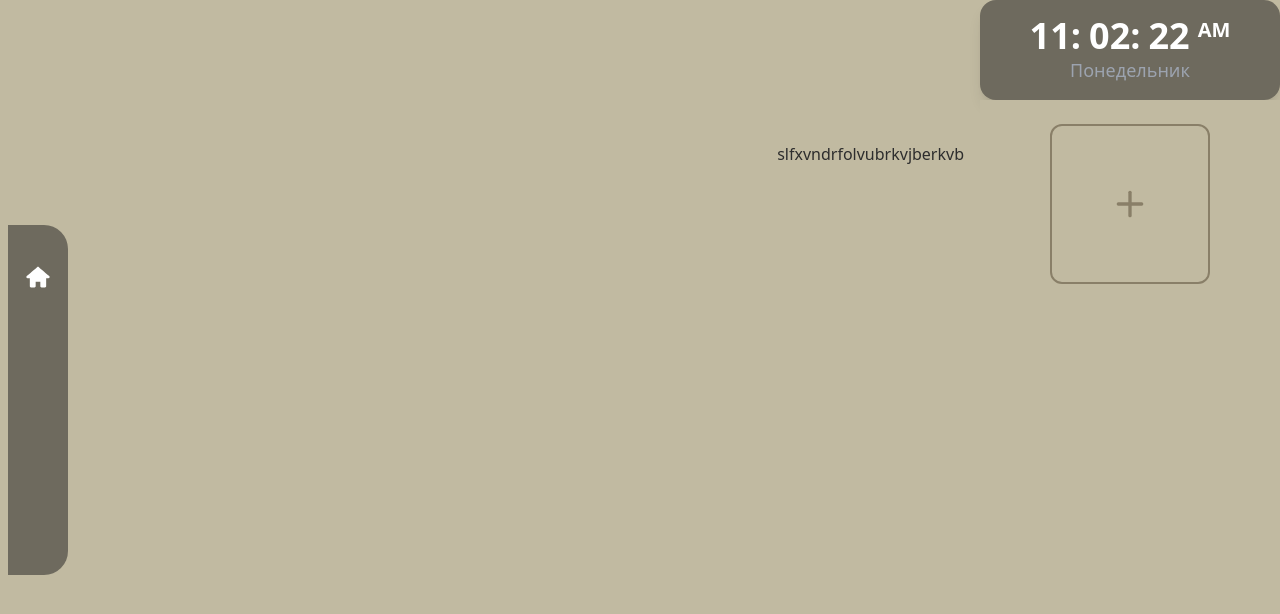
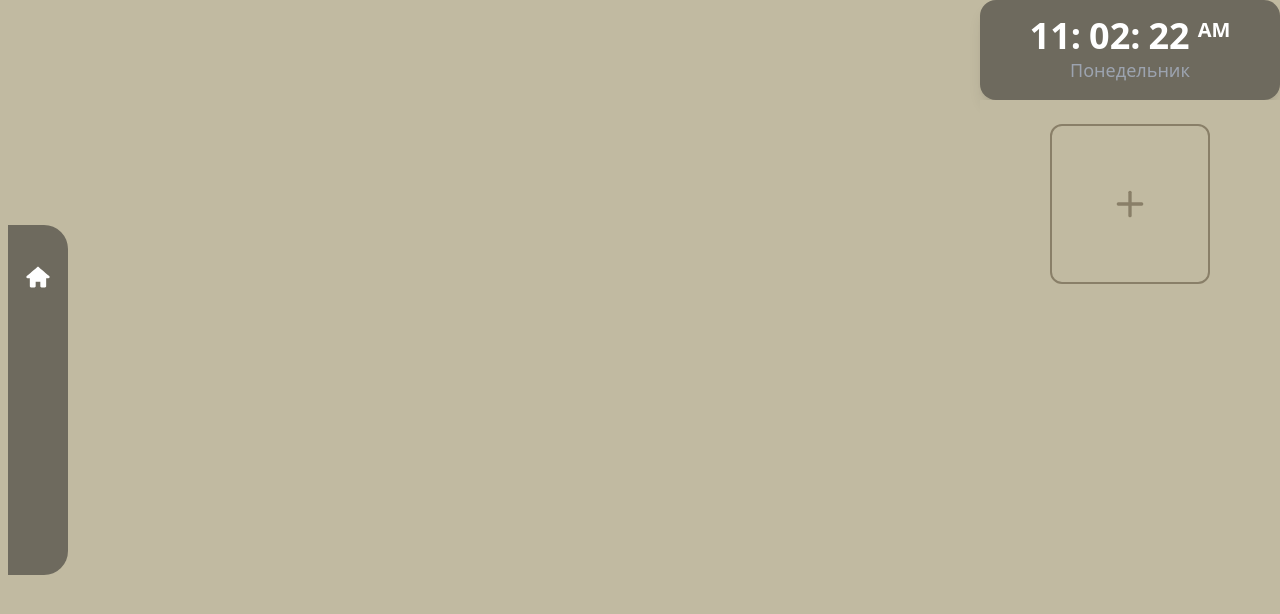
Before and after one commit to foxnaim/Agenda-client-, a Next.js app: page /pages/TaskDashboard in a window 1280 px wide. Shown: the top 614 px of the page. Built offline with nearby package versions, Linux system fonts and the light colour scheme.

Commit message:
modified:   src/app/pages/TaskDashboard/page.tsx

```diff
--- a/src/app/pages/TaskDashboard/page.tsx
+++ b/src/app/pages/TaskDashboard/page.tsx
@@ -10,7 +10,9 @@ const TaskDashboard  = (props: Props) => {
    <React.Fragment>
     <Navigation/>
     <div className='flex flex-row justify-end items-center gap-4'>
-     <div>slfxvndrfolvubrkvjberkvb</div>
+     <div>
+      {/*Dashboard*/}
+     </div>
      <div>
       <div><Time/></div>
       <div><AgendaTask/></div>
```
